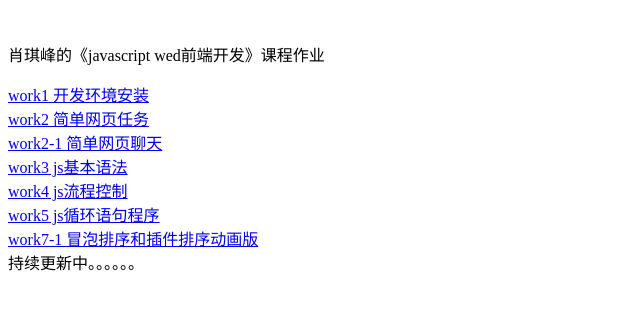
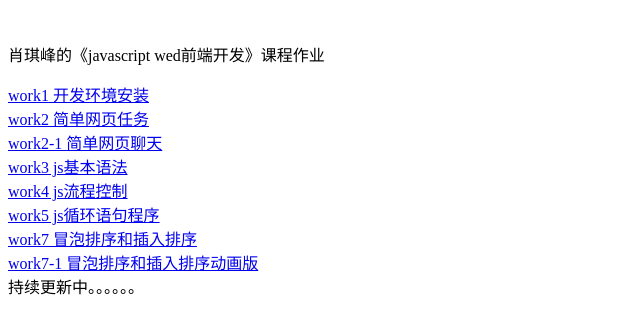
Before and after one commit to xiao-8810/jswork, a plain HTML site: page index.html in a window 1280 px wide. Shown: the whole page, without its empty margins (0-640 px from the left). Drawn offline with Linux system fonts and the light colour scheme.

Commit message:
Add files via upload

```diff
--- a/index.html
+++ b/index.html
@@ -13,7 +13,8 @@
        <a href='work3/index.html'>work3 js基本语法</a><br>
        <a href='work4/intdx.html'>work4 js流程控制</a><br>
        <a href='work5/index.html'>work5 js循环语句程序</a><br>
-       <a href='work7/index.html'>work7-1 冒泡排序和插件排序动画版</a><br>
+       <a href='work7/index.html'>work7 冒泡排序和插入排序</a><br>
+       <a href='work7slide/index.html'>work7-1 冒泡排序和插入排序动画版</a><br>
        持续更新中。。。。。。
     </body>
 </html>
```
